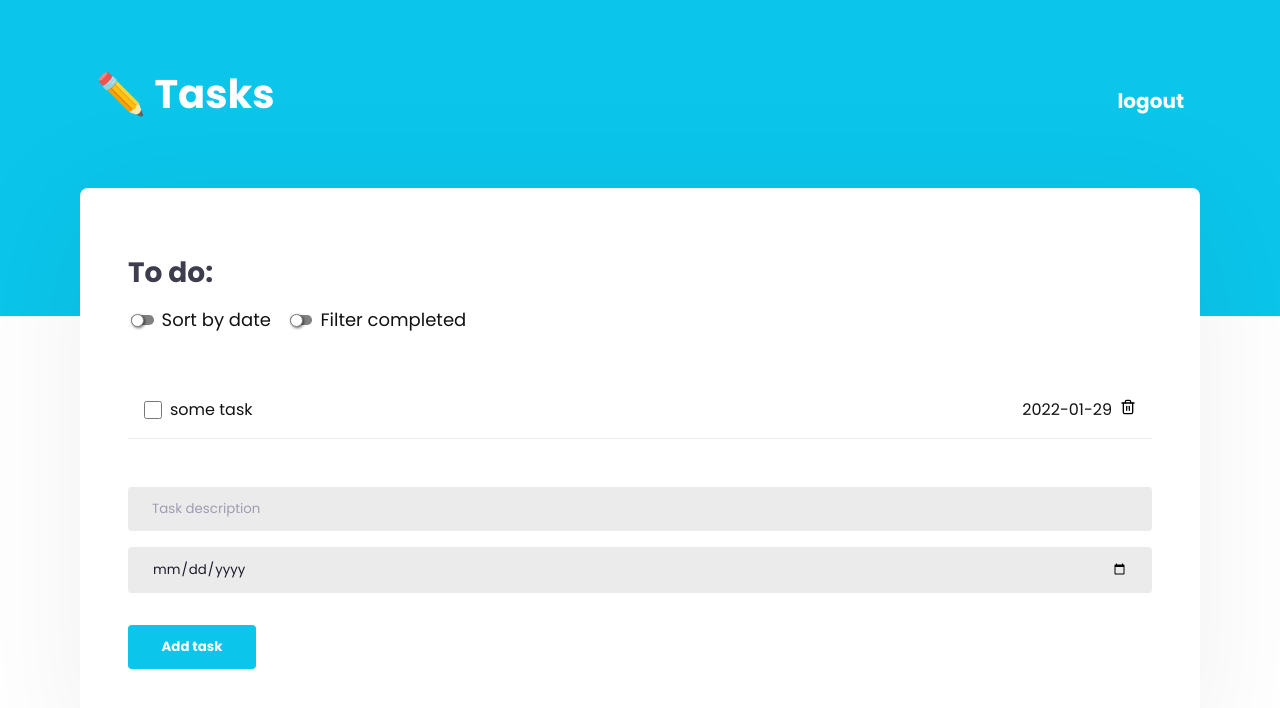
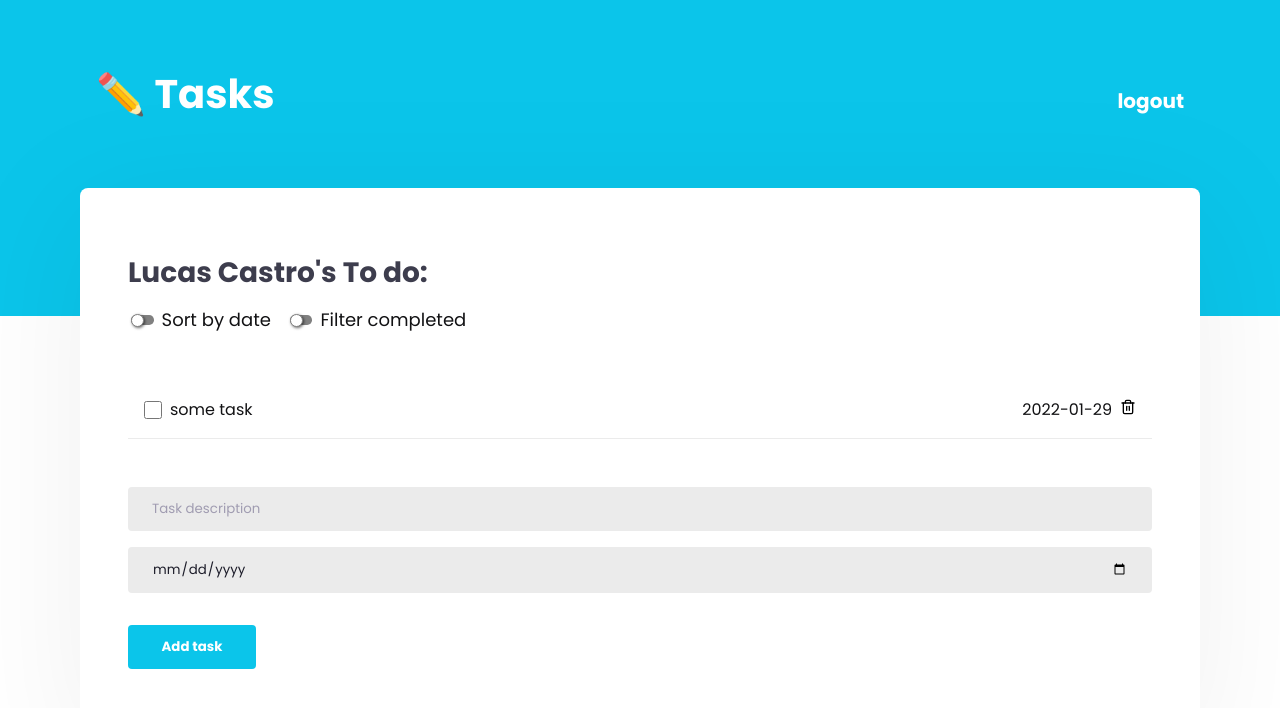
Before and after one commit to lucasamonrc/tasks, a Next.js app: page / in a window 1280 px wide. Shown: the top 708 px of the page. Built offline with nearby package versions, Linux system fonts and the light colour scheme.

Commit message:
update homepage

```diff
--- a/src/pages/index.tsx
+++ b/src/pages/index.tsx
@@ -17,7 +17,7 @@ export default function Home() {
 
         <section className={styles.container}>
           <header>
-            <h2>To do:</h2>
+            <h2>Lucas Castro&apos;s To do:</h2>
 
             <section>
               <Switch name="Sort by date" />
```
